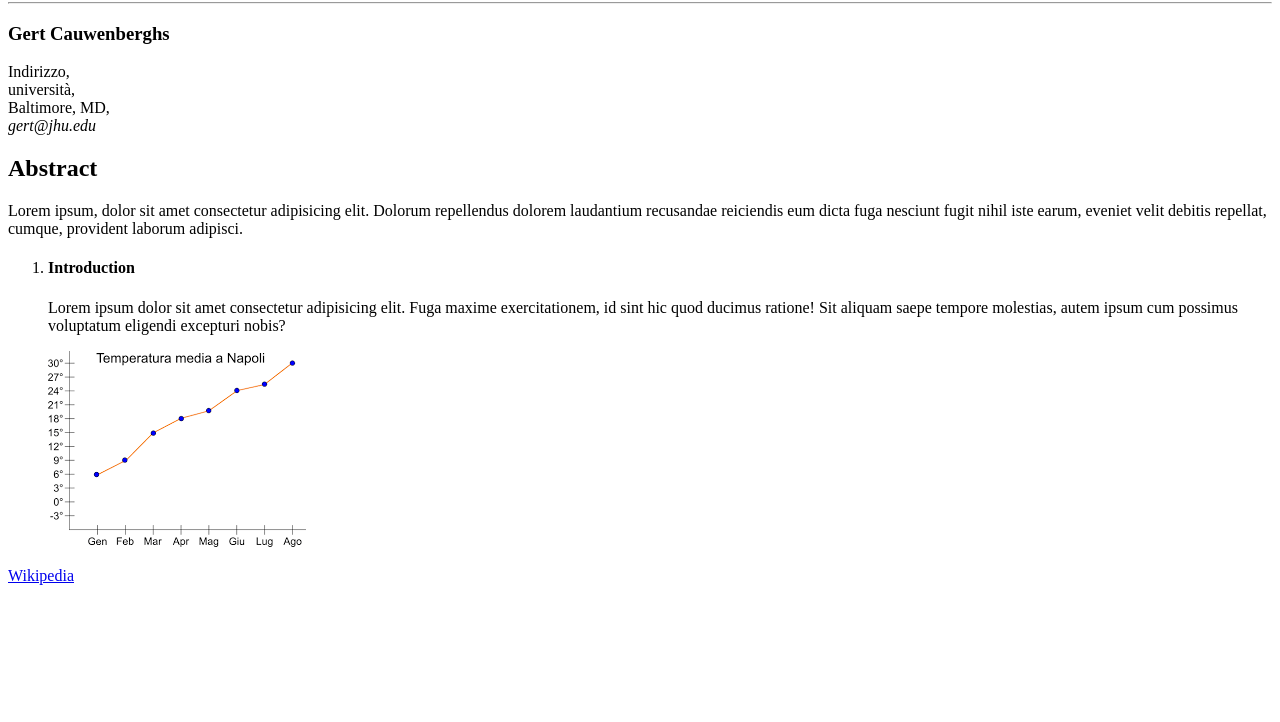
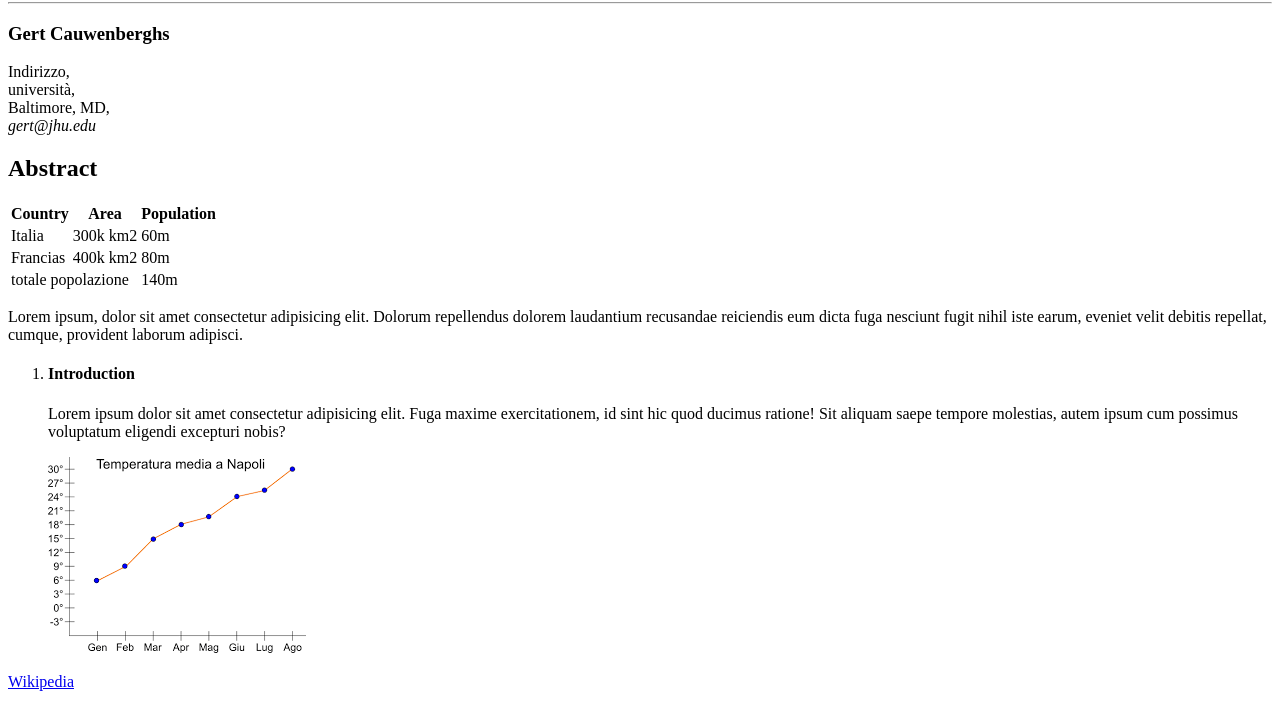
Before and after one commit to alexcapoluongo/html-paperscientifico, a plain HTML site: page index.html in a window 1280 px wide. Shown: the part 78-800 px from the top of the page. Drawn offline with Linux system fonts and the light colour scheme.

Commit message:
table add

```diff
--- a/index.html
+++ b/index.html
@@ -34,6 +34,41 @@
 
         <!-- testo principale -->
         <h2>Abstract</h2>
+
+        <!-- tabella di prova -->
+        <table>
+            <thead>
+                <tr>
+                    <th>Country</th>
+                    <th>Area</th>
+                    <th>Population</th>
+                </tr>
+            </thead>
+
+            <tbody>
+                <tr>
+                    <td>Italia</td>
+                    <td>300k km2</td>
+                    <td>60m</td>
+                </tr>
+
+                <tr>
+                    <td>Francias</td>
+                    <td>400k km2</td>
+                    <td>80m</td>
+                </tr>
+            </tbody>
+
+            <tfoot>
+                <tr>
+                    <!-- colspan indica quante celle occupa -->
+                    <td colspan="2">totale popolazione</td>
+                    <td>140m</td>
+                </tr>
+            </tfoot>
+        </table>
+        <!-- /tabella di prova -->
+
         <p>Lorem ipsum, dolor sit amet consectetur adipisicing elit. Dolorum repellendus dolorem laudantium recusandae reiciendis eum dicta fuga nesciunt fugit nihil iste earum, eveniet velit debitis repellat, cumque, provident laborum adipisci.</p>
 
             <ol>
@@ -41,7 +76,8 @@
                     <h4>Introduction</h4>
                     <p>Lorem ipsum dolor sit amet consectetur adipisicing elit. Fuga maxime exercitationem, id sint hic quod ducimus ratione! Sit aliquam saepe tempore molestias, autem ipsum cum possimus voluptatum eligendi excepturi nobis?</p>
 
-                    <img src="img/grafico.png" alt="">
+                    <img src="img/grafico.png" alt="grafico">
+                    <!-- alt appare se l'immagine non viene caricata -->
                 </li>
 
 
```
